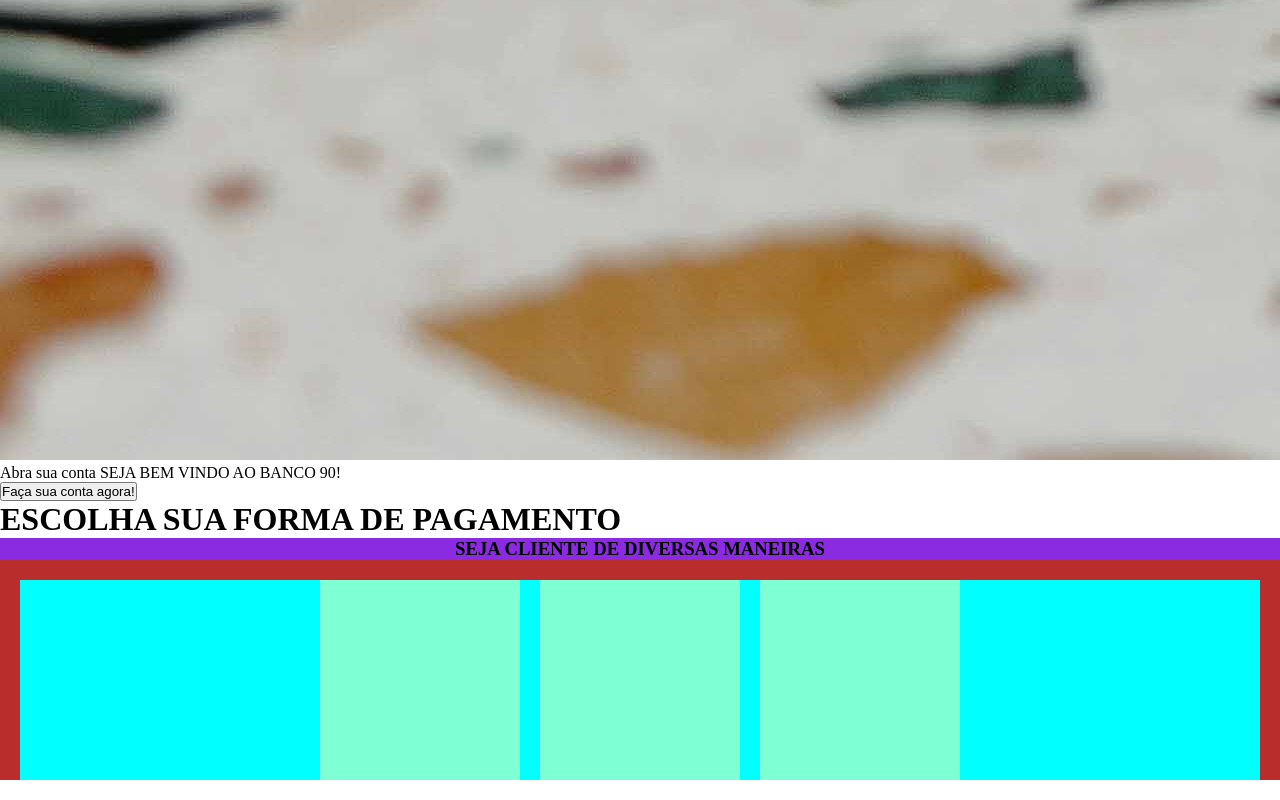
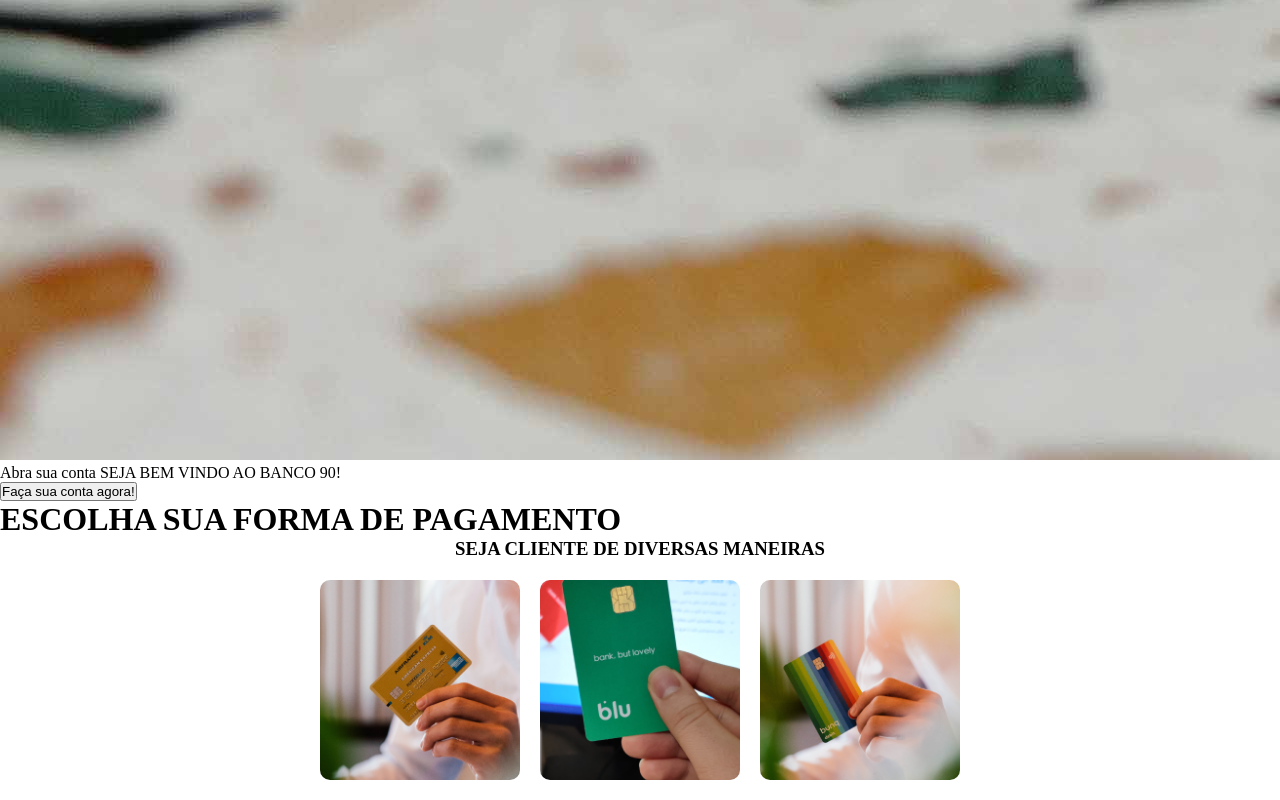
Before and after one commit to Iam-BeatrizM/Banco-90, a plain HTML site: page index.html in a window 1280 px wide. Shown: the part 3953-4753 px from the top of the page. Drawn offline with Linux system fonts and the light colour scheme.

Commit message:
Banco-90
Projeto de sala de aula

```diff
--- a/styles/index.css
+++ b/styles/index.css
@@ -12,16 +12,15 @@
 }
 
 #cartoes{
-    background-color:var(--vermelho);
+    width: 100%;
+    display: flex;
+    flex-direction: column;
+    align-items: center;
 }
 
-#cartoes h3{
-    text-align: center;
-    background-color: blueviolet;
-}
+
 
 #grupocartoes{
-    background-color: aqua;
     display: flex;
     justify-content: center;
     gap: 20px;
@@ -35,5 +34,20 @@
 .cartao{
     width: 200px;
     height: 200px;
-    background-color: aquamarine;
+    border-radius: 10px;
+    background-size: cover;
+    background-repeat: no-repeat;
+    background-position: center;
 }
+
+#cartao1{
+    background-image: url(../images/cartaoUm.png);
+}
+
+#cartao2{
+    background-image: url(../images/cartaoDois.png);
+}
+
+#cartao3{
+    background-image: url(../images/cartaoTres.png);
+}
```
Also changed, not shown: index.html (+0 -1 lines).
